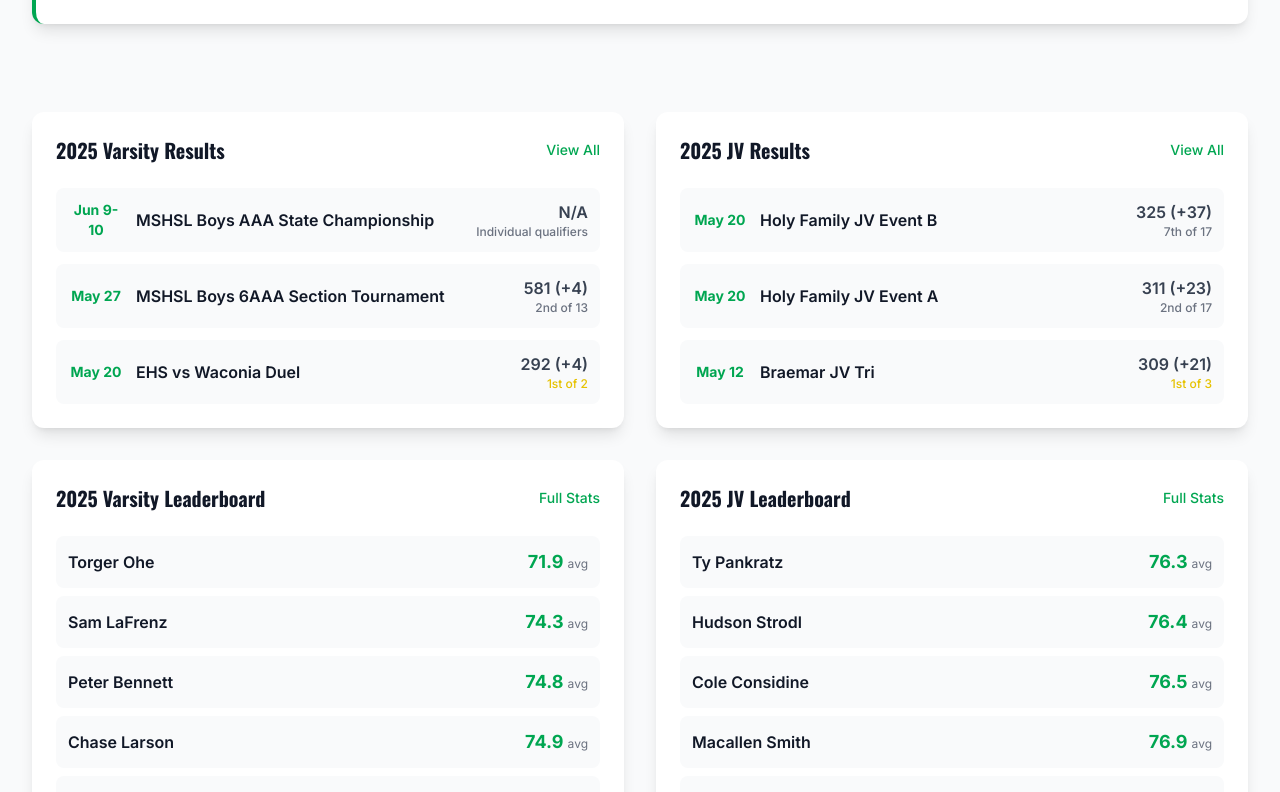
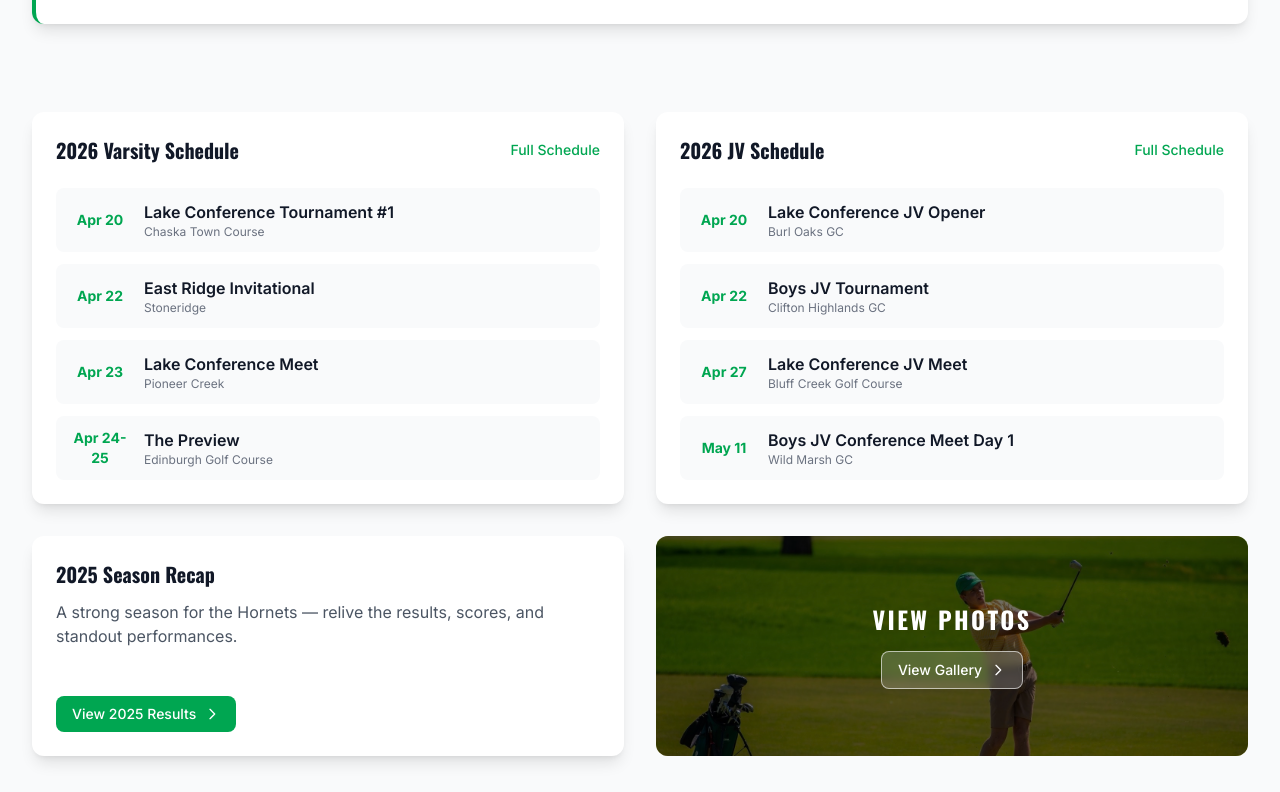
Before and after one commit to rlarson12/edina-golf-website, a React (Vite) app: page / in a window 1280 px wide. Shown: the part 848-1640 px from the top of the page. Built offline with nearby package versions, Linux system fonts and the light colour scheme.

Commit message:
Pre-season 2026: zero stats, swap home grid to upcoming schedule + 2025 recap

```diff
--- a/src/pages/Home.jsx
+++ b/src/pages/Home.jsx
@@ -37,16 +37,14 @@ function Home() {
     return null
   }, [])
 
-  // Calculate quick stats from real data
+  // Calculate quick stats from 2026 season data
   const quickStats = useMemo(() => {
-    const wins = golfData.seasonResults?.filter(r =>
-      r.finish?.startsWith('1st')
-    ).length || 0
+    const results2026 = golfData.seasonResults2026 || []
+    const wins = results2026.filter(r => r.finish?.startsWith('1st')).length
+    const totalEvents = results2026.length
 
-    const totalEvents = golfData.seasonResults?.length || 0
-
-    // Calculate low avg dynamically from playerStats (normalize 9-hole scores)
-    const allAverages = (golfData.playerStats || [])
+    // Calculate low avg dynamically from 2026 playerStats (normalize 9-hole scores)
+    const allAverages = (golfData.playerStats2026 || [])
       .filter(p => p.scores?.length > 0)
       .map(p => {
         const total = p.scores.reduce((sum, s) => sum + (s.score < 50 ? s.score * 2 : s.score), 0)
@@ -57,7 +55,7 @@ function Home() {
     return [
       { label: 'Tournament Wins', value: wins.toString() },
       { label: 'Events Played', value: totalEvents.toString() },
-      { label: 'Team Members', value: golfData.players?.length?.toString() || '0' },
+      { label: 'Team Members', value: 'TBD' },
       { label: 'Low Avg', value: lowAvg ? lowAvg.toFixed(1) : '-' },
     ]
   }, [])
@@ -115,6 +113,33 @@ function Home() {
   // Get JV players for leaderboard
   const jvPlayers = useMemo(() => {
     return calculateLeaderboard(golfData.playerStats || [], 'jv')
+  }, [])
+
+  // Transition logic: show pre-season layout until 2026 results exist
+  const hasSeason2026Results = (golfData.seasonResults2026 || []).length > 0
+
+  // Next 4 upcoming varsity events
+  const upcomingVarsity = useMemo(() => {
+    const today = new Date()
+    today.setHours(0, 0, 0, 0)
+    return schedule2026.filter(e => {
+      const [year, month, day] = e.date.split('-').map(Number)
+      return new Date(year, month - 1, day) >= today
+    }).slice(0, 4)
+  }, [])
+
+  // Next 4 upcoming JV events
+  const upcomingJV = useMemo(() => {
+    const today = new Date()
+    today.setHours(0, 0, 0, 0)
+    return (golfData.jvSchedule2026 || [])
+      .filter(e => {
+        const dateStr = e.dateISO || (e.date ? e.date.substring(0, 10) : null)
+        if (!dateStr) return false
+        const [year, month, day] = dateStr.split('-').map(Number)
+        return new Date(year, month - 1, day) >= today
+      })
+      .slice(0, 4)
   }, [])
 
   return (
@@ -230,13 +255,15 @@ function Home() {
         </section>
       )}
 
-      {/* Results & Leaderboards - 2x2 Grid */}
+      {/* Results & Leaderboards - 2x2 Grid (toggles based on season data) */}
       <section className="page-container">
+        {hasSeason2026Results ? (
+          /* Live-season layout: results + leaderboards */
           <div className="grid md:grid-cols-2 gap-6 md:gap-8">
             {/* Top Left - Recent Varsity Results */}
             <div className="card p-4 md:p-6">
               <div className="flex items-center justify-between mb-4 md:mb-6">
-              <h2 className="text-lg md:text-xl font-bold text-gray-900" style={{ fontFamily: "'Oswald', sans-serif" }}>2025 Varsity Results</h2>
+                <h2 className="text-lg md:text-xl font-bold text-gray-900" style={{ fontFamily: "'Oswald', sans-serif" }}>2026 Varsity Results</h2>
                 <Link to="/schedule" className="text-edina-green font-medium text-sm hover:underline">
                   View All
                 </Link>
@@ -271,9 +298,7 @@ function Home() {
                     </div>
                   ))
                 ) : (
-                <div className="text-center text-gray-500 py-6">
-                  No results yet.
-                </div>
+                  <div className="text-center text-gray-500 py-6">No results yet.</div>
                 )}
               </div>
             </div>
@@ -281,7 +306,7 @@ function Home() {
             {/* Top Right - Recent JV Results */}
             <div className="card p-4 md:p-6">
               <div className="flex items-center justify-between mb-4 md:mb-6">
-              <h2 className="text-lg md:text-xl font-bold text-gray-900" style={{ fontFamily: "'Oswald', sans-serif" }}>2025 JV Results</h2>
+                <h2 className="text-lg md:text-xl font-bold text-gray-900" style={{ fontFamily: "'Oswald', sans-serif" }}>2026 JV Results</h2>
                 <Link to="/schedule" className="text-edina-green font-medium text-sm hover:underline">
                   View All
                 </Link>
@@ -316,9 +341,7 @@ function Home() {
                     </div>
                   ))
                 ) : (
-                <div className="text-center text-gray-500 py-6">
-                  No results yet.
-                </div>
+                  <div className="text-center text-gray-500 py-6">No results yet.</div>
                 )}
               </div>
             </div>
@@ -326,7 +349,7 @@ function Home() {
             {/* Bottom Left - Varsity Leaderboard */}
             <div className="card p-4 md:p-6">
               <div className="flex items-center justify-between mb-4 md:mb-6">
-              <h2 className="text-lg md:text-xl font-bold text-gray-900" style={{ fontFamily: "'Oswald', sans-serif" }}>2025 Varsity Leaderboard</h2>
+                <h2 className="text-lg md:text-xl font-bold text-gray-900" style={{ fontFamily: "'Oswald', sans-serif" }}>2026 Varsity Leaderboard</h2>
                 <Link to="/stats" className="text-edina-green font-medium text-sm hover:underline">
                   Full Stats
                 </Link>
@@ -334,25 +357,18 @@ function Home() {
               <div className="space-y-2">
                 {varsityPlayers.length > 0 ? (
                   varsityPlayers.map((player, index) => (
-                  <div
-                    key={index}
-                    className="flex items-center p-2 md:p-3 bg-gray-50 rounded-lg"
-                  >
+                    <div key={index} className="flex items-center p-2 md:p-3 bg-gray-50 rounded-lg">
                       <div className="flex-grow">
                         <div className="font-semibold text-gray-900 text-sm md:text-base">{player.name}</div>
                       </div>
                       <div className="text-right">
-                      <span className="font-bold text-edina-green text-base md:text-lg">
-                        {player.average?.toFixed(1)}
-                      </span>
+                        <span className="font-bold text-edina-green text-base md:text-lg">{player.average?.toFixed(1)}</span>
                         <span className="text-xs text-gray-500 ml-1">avg</span>
                       </div>
                     </div>
                   ))
                 ) : (
-                <div className="text-center text-gray-500 py-6">
-                  No data yet.
-                </div>
+                  <div className="text-center text-gray-500 py-6">No data yet.</div>
                 )}
               </div>
             </div>
@@ -360,7 +376,7 @@ function Home() {
             {/* Bottom Right - JV Leaderboard */}
             <div className="card p-4 md:p-6">
               <div className="flex items-center justify-between mb-4 md:mb-6">
-              <h2 className="text-lg md:text-xl font-bold text-gray-900" style={{ fontFamily: "'Oswald', sans-serif" }}>2025 JV Leaderboard</h2>
+                <h2 className="text-lg md:text-xl font-bold text-gray-900" style={{ fontFamily: "'Oswald', sans-serif" }}>2026 JV Leaderboard</h2>
                 <Link to="/stats" className="text-edina-green font-medium text-sm hover:underline">
                   Full Stats
                 </Link>
@@ -368,29 +384,124 @@ function Home() {
               <div className="space-y-2">
                 {jvPlayers.length > 0 ? (
                   jvPlayers.map((player, index) => (
-                  <div
-                    key={index}
-                    className="flex items-center p-2 md:p-3 bg-gray-50 rounded-lg"
-                  >
+                    <div key={index} className="flex items-center p-2 md:p-3 bg-gray-50 rounded-lg">
                       <div className="flex-grow">
                         <div className="font-semibold text-gray-900 text-sm md:text-base">{player.name}</div>
                       </div>
                       <div className="text-right">
-                      <span className="font-bold text-edina-green text-base md:text-lg">
-                        {player.average?.toFixed(1)}
-                      </span>
+                        <span className="font-bold text-edina-green text-base md:text-lg">{player.average?.toFixed(1)}</span>
                         <span className="text-xs text-gray-500 ml-1">avg</span>
                       </div>
                     </div>
                   ))
                 ) : (
-                <div className="text-center text-gray-500 py-6">
-                  No data yet.
-                </div>
+                  <div className="text-center text-gray-500 py-6">No data yet.</div>
                 )}
               </div>
             </div>
           </div>
+        ) : (
+          /* Pre-season layout (Option 4): schedules + 2025 recap + photo teaser */
+          <div className="grid md:grid-cols-2 gap-6 md:gap-8">
+            {/* Top Left - Upcoming Varsity Schedule */}
+            <div className="card p-4 md:p-6">
+              <div className="flex items-center justify-between mb-4 md:mb-6">
+                <h2 className="text-lg md:text-xl font-bold text-gray-900" style={{ fontFamily: "'Oswald', sans-serif" }}>2026 Varsity Schedule</h2>
+                <Link to="/schedule" className="text-edina-green font-medium text-sm hover:underline">
+                  Full Schedule
+                </Link>
+              </div>
+              <div className="space-y-3">
+                {upcomingVarsity.length > 0 ? (
+                  upcomingVarsity.map((event) => (
+                    <div key={event.id} className="flex items-center p-3 bg-gray-50 rounded-lg">
+                      <div className="flex-shrink-0 w-16 text-center">
+                        <div className="text-xs md:text-sm font-bold text-edina-green">{event.dateFormatted}</div>
+                      </div>
+                      <div className="ml-3 flex-grow min-w-0">
+                        <div className="font-semibold text-gray-900 text-sm md:text-base truncate">{event.event}</div>
+                        <div className="text-xs text-gray-500 truncate">{event.course}</div>
+                      </div>
+                    </div>
+                  ))
+                ) : (
+                  <div className="text-center text-gray-500 py-6">Schedule coming soon.</div>
+                )}
+              </div>
+            </div>
+
+            {/* Top Right - Upcoming JV Schedule */}
+            <div className="card p-4 md:p-6">
+              <div className="flex items-center justify-between mb-4 md:mb-6">
+                <h2 className="text-lg md:text-xl font-bold text-gray-900" style={{ fontFamily: "'Oswald', sans-serif" }}>2026 JV Schedule</h2>
+                <Link to="/schedule" className="text-edina-green font-medium text-sm hover:underline">
+                  Full Schedule
+                </Link>
+              </div>
+              <div className="space-y-3">
+                {upcomingJV.length > 0 ? (
+                  upcomingJV.map((event) => (
+                    <div key={event.id} className="flex items-center p-3 bg-gray-50 rounded-lg">
+                      <div className="flex-shrink-0 w-16 text-center">
+                        <div className="text-xs md:text-sm font-bold text-edina-green">{event.dateFormatted}</div>
+                      </div>
+                      <div className="ml-3 flex-grow min-w-0">
+                        <div className="font-semibold text-gray-900 text-sm md:text-base truncate">{event.event}</div>
+                        <div className="text-xs text-gray-500 truncate">{event.course}</div>
+                      </div>
+                    </div>
+                  ))
+                ) : (
+                  <div className="text-center text-gray-500 py-6">Schedule coming soon.</div>
+                )}
+              </div>
+            </div>
+
+            {/* Bottom Left - 2025 Season Recap */}
+            <div className="card p-4 md:p-6 flex flex-col justify-between">
+              <div>
+                <h2 className="text-lg md:text-xl font-bold text-gray-900 mb-3" style={{ fontFamily: "'Oswald', sans-serif" }}>2025 Season Recap</h2>
+                <p className="text-gray-600 text-sm md:text-base leading-relaxed">
+                  A strong season for the Hornets — relive the results, scores, and standout performances.
+                </p>
+              </div>
+              <div className="mt-6">
+                <Link
+                  to="/schedule"
+                  className="inline-flex items-center gap-2 px-4 py-2 bg-edina-green text-white font-medium rounded-lg hover:bg-edina-green/90 transition-colors text-sm"
+                >
+                  View 2025 Results
+                  <svg className="w-4 h-4" fill="none" stroke="currentColor" viewBox="0 0 24 24">
+                    <path strokeLinecap="round" strokeLinejoin="round" strokeWidth={2} d="M9 5l7 7-7 7" />
+                  </svg>
+                </Link>
+              </div>
+            </div>
+
+            {/* Bottom Right - Photo Gallery Teaser */}
+            <div className="relative rounded-xl overflow-hidden min-h-[180px] md:min-h-[220px]">
+              <div
+                className="absolute inset-0 bg-cover bg-center"
+                style={{ backgroundImage: "url('/images/IMG_9149.jpeg')" }}
+              ></div>
+              <div className="absolute inset-0 bg-black/55"></div>
+              <div className="relative h-full flex flex-col items-center justify-center p-6 text-center min-h-[180px] md:min-h-[220px]">
+                <p className="text-white text-xl md:text-2xl font-extrabold tracking-widest mb-4" style={{ fontFamily: "'Oswald', sans-serif" }}>
+                  VIEW PHOTOS
+                </p>
+                <Link
+                  to="/photos"
+                  className="inline-flex items-center gap-2 px-4 py-2 bg-white/20 border border-white/60 text-white font-medium rounded-lg hover:bg-white/30 transition-colors text-sm backdrop-blur-sm"
+                >
+                  View Gallery
+                  <svg className="w-4 h-4" fill="none" stroke="currentColor" viewBox="0 0 24 24">
+                    <path strokeLinecap="round" strokeLinejoin="round" strokeWidth={2} d="M9 5l7 7-7 7" />
+                  </svg>
+                </Link>
+              </div>
+            </div>
+          </div>
+        )}
       </section>
 
       {/* Upcoming Events */}
```
Also changed, not shown: src/data/golfData.json, 1 other file (tests, documents, lock files or other folders). Lines whose indentation alone changed are shown as unchanged.
